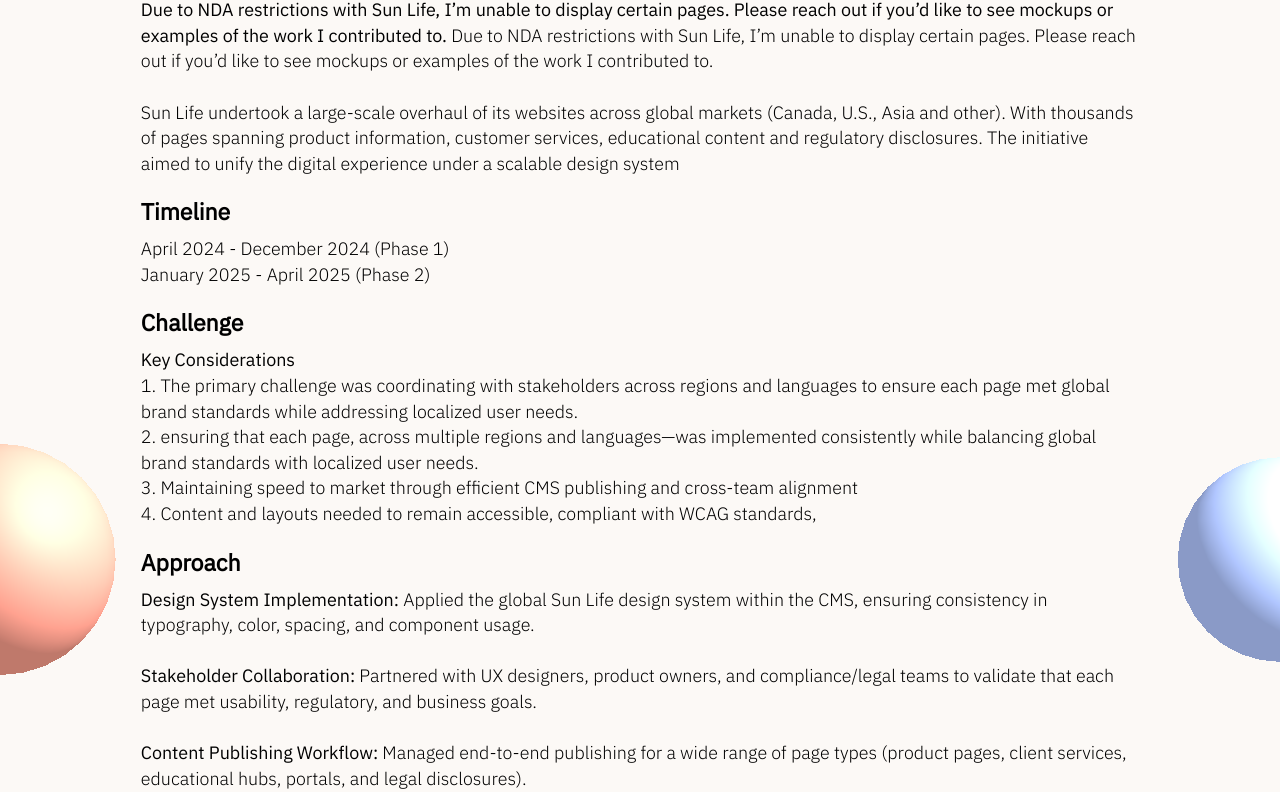
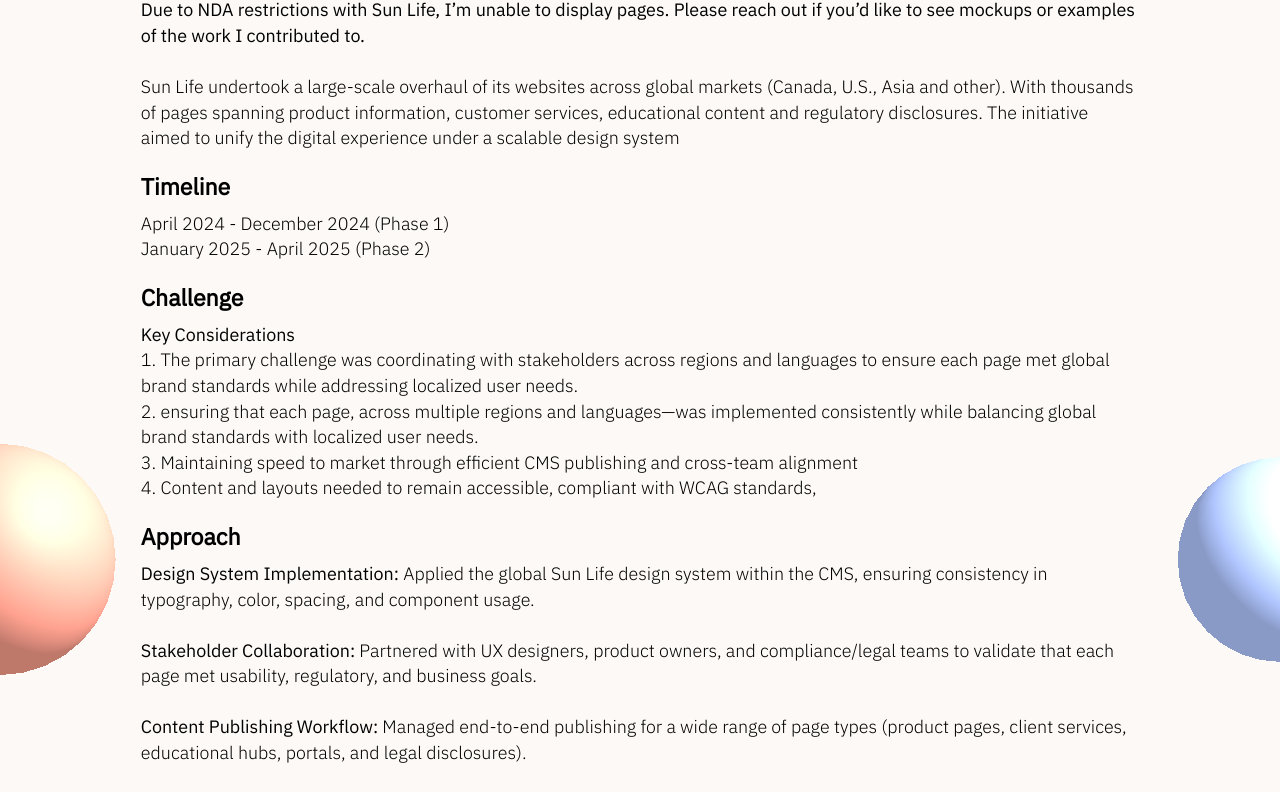
Before and after one commit to adheesh-kumar/nk_portfolio, a website with bundled scripts: page pages/sunlife.html in a window 1280 px wide. Shown: the part 203-995 px from the top of the page. Built offline with nearby package versions, Linux system fonts and the light colour scheme; files whose address does not match are found by name.

Commit message:
Update sunlife.html

```diff
--- a/pages/sunlife.html
+++ b/pages/sunlife.html
@@ -22,12 +22,8 @@
     <div class="body-wrapper">
         <h1>Sun Life</h1>
         <div class="subtext" style="margin-top: 1%;">
-                             <span style="font-family: 'IBM Plex Sans';">Due to NDA restrictions with Sun Life, I’m unable to display certain pages. Please reach out if you’d like
+            <span style="font-family: 'IBM Plex Sans';">Due to NDA restrictions with Sun Life, I’m unable to display pages. Please reach out if you’d like
             to see mockups or examples of the work I contributed to. </span>
-
-
-            Due to NDA restrictions with Sun Life, I’m unable to display certain pages. Please reach out if you’d like
-            to see mockups or examples of the work I contributed to.
            <br><br>
             Sun Life undertook a large-scale overhaul of its websites across global markets (Canada, U.S., Asia and other).
             With thousands of pages spanning product information, customer services, educational content and regulatory
```
